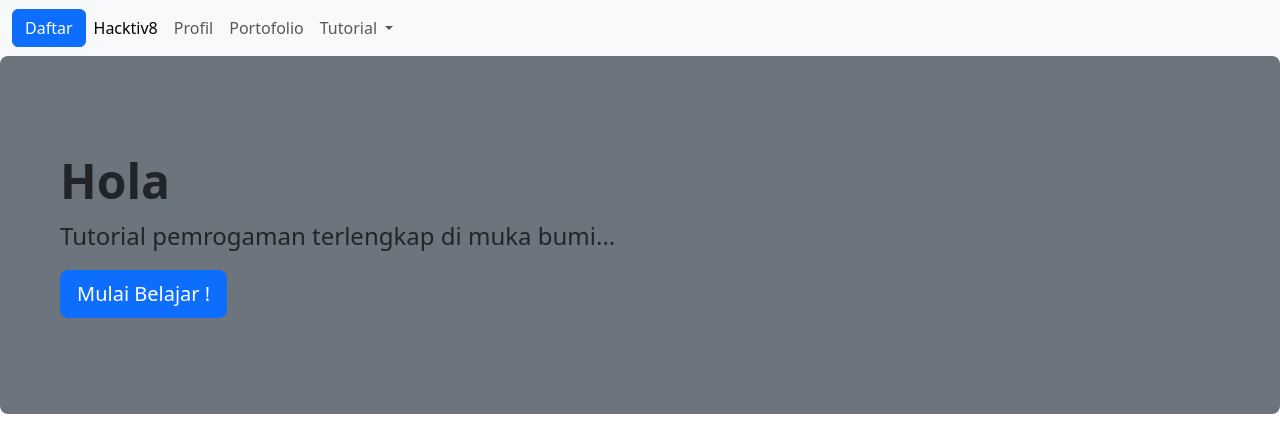
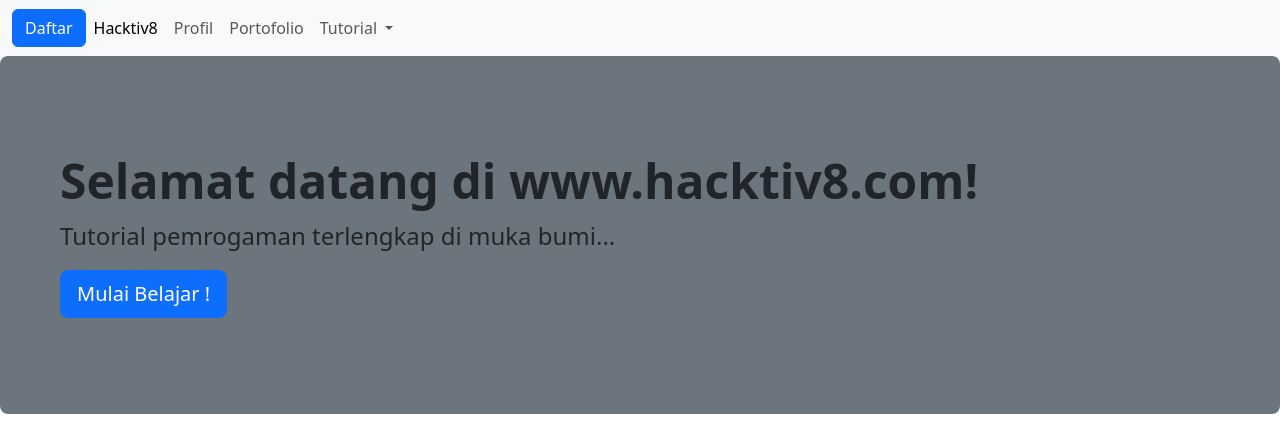
Before and after one commit to muktiarto/wdp72, a plain HTML site: page Pertemuan 1/Website handmade/index-bootstrap.html in a window 1280 px wide. Shown: the top 433 px of the page. Drawn offline with nearby package versions, Linux system fonts and the light colour scheme.

Commit message:
Back to default

```diff
--- a/Pertemuan 1/Website handmade/index-bootstrap.html
+++ b/Pertemuan 1/Website handmade/index-bootstrap.html
@@ -49,7 +49,7 @@
 
   <div class="p-5 mb-4 bg-secondary rounded-3">
     <div class="container-fluid py-5">
-      <h1 class="display-5 fw-bold">Hola</h1>
+      <h1 class="display-5 fw-bold">Selamat datang di www.hacktiv8.com!</h1>
       <p class="col-md-8 fs-4">Tutorial pemrogaman terlengkap di muka bumi...</p>
       <button class="btn btn-primary btn-lg" type="button">Mulai Belajar !</button>
     </div>
```
